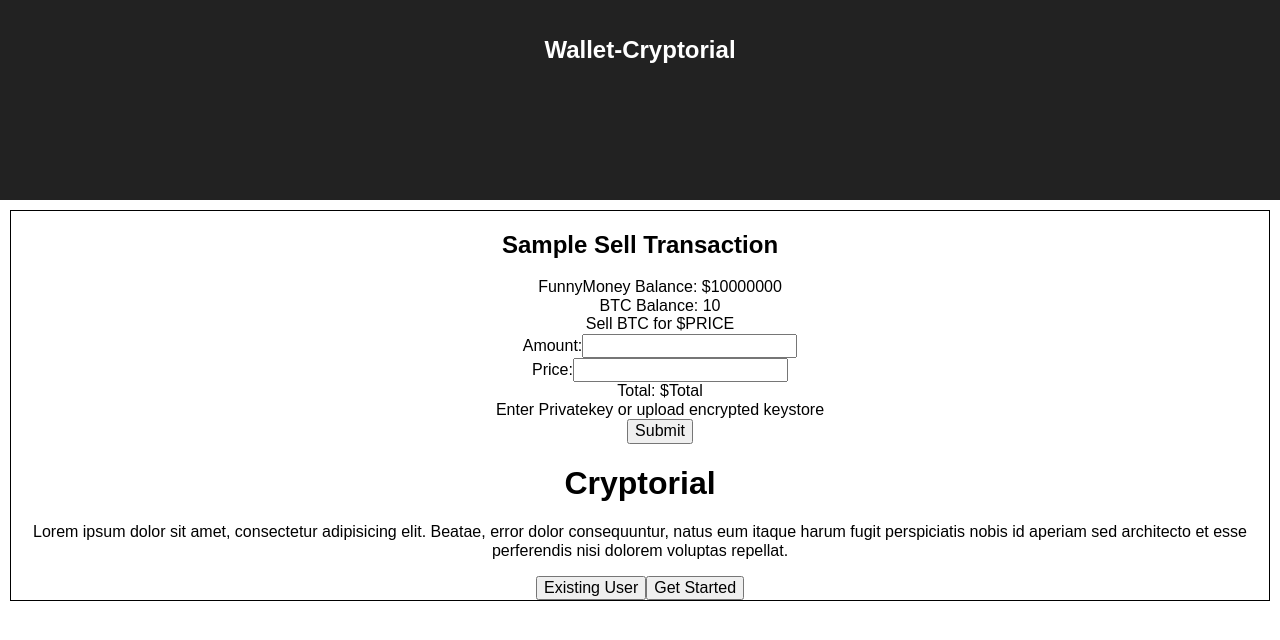
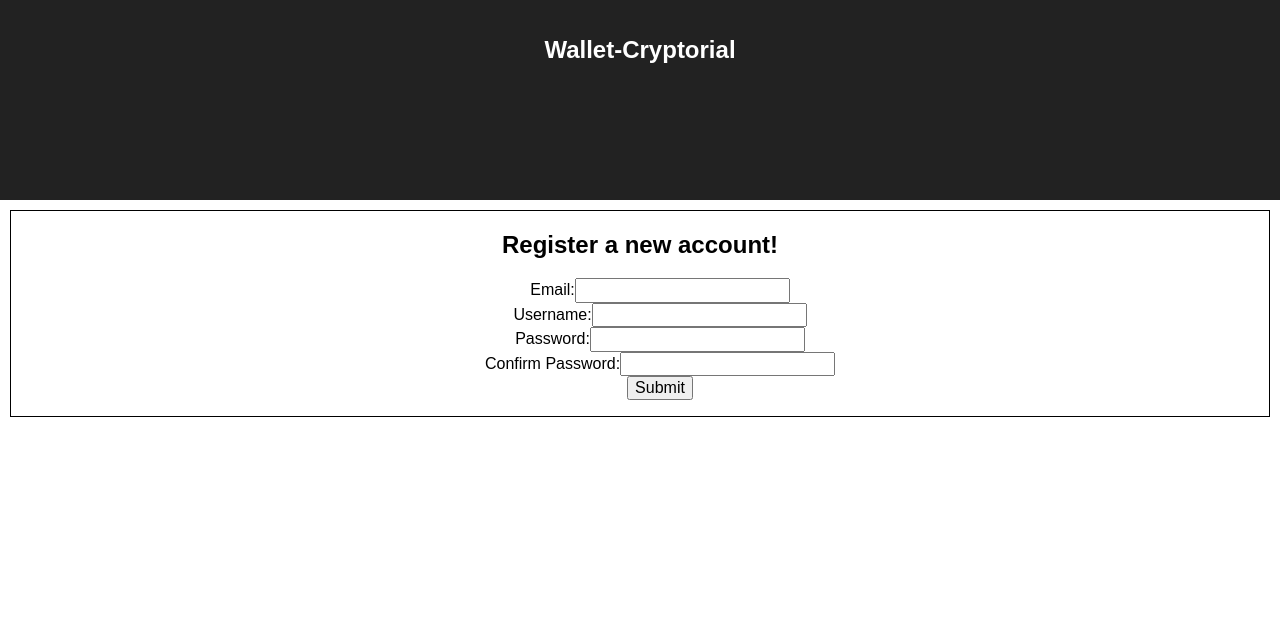
Before and after one commit to fzero/baaaes, a React (Create React App) app in the folder client/: page /register in a window 1280 px wide. Shown: the top 640 px of the page. Built offline with nearby package versions, Linux system fonts and the light colour scheme.

Commit message:
added routing

```diff
--- a/client/package.json
+++ b/client/package.json
@@ -5,6 +5,7 @@
   "dependencies": {
     "react": "^16.4.2",
     "react-dom": "^16.4.2",
+    "react-router-dom": "^4.3.1",
     "react-scripts": "1.1.5"
   },
   "scripts": {
--- a/client/src/components/Container.jsx
+++ b/client/src/components/Container.jsx
@@ -1,24 +1,19 @@
-import React, { Component } from 'react';
+import React from 'react';
 import Register from './Register.jsx';
 import SampleSell from './SampleSell.jsx';
 import Homepage from './homePage.jsx';
+import CreateMneumonic from './CreateMneumonic';
+import { Route, Switch } from 'react-router-dom';
 
-class Container extends Component {
-  constructor(props) {
-    super(props);
-    this.state = {};
-  }
-
-  render() {
-    return (
-      <div className="container">
-        <SampleSell />
-        <div>
-          <Homepage />
-        </div>
-      </div>
-    );
-  }
-}
+const Container = props => (
+  <div className="container">
+    <Switch>
+      <Route path="/" exact component={Homepage} />
+      <Route path="/samplesell" component={SampleSell} />
+      <Route path="/createmneumonic" component={CreateMneumonic} />
+      <Route path="/register" component={Register} />
+    </Switch>
+  </div>
+);
 
 export default Container;
--- a/client/src/components/Register.jsx
+++ b/client/src/components/Register.jsx
@@ -8,8 +8,7 @@ class Register extends Component {
 
   render() {
     return (
-      <div className="register">
-        <form>
+      <form className="register">
         <h2>Register a new account!</h2>
         <ul>
           <div>
@@ -31,7 +30,6 @@ class Register extends Component {
           <input type="submit" />
         </ul>
       </form>
-      </div>
     );
   }
 }
--- a/client/src/index.js
+++ b/client/src/index.js
@@ -15,9 +15,9 @@ import './styles/Container.css';
 
 // ReactDOM Render App
 ReactDOM.render(
-  <browserRouter>
+  <BrowserRouter>
     <App />
-  </browserRouter>,
+  </BrowserRouter>,
   document.getElementById('root')
 );
 registerServiceWorker();
```
Also changed, not shown: client/src/components/homePage.jsx (+11 -9 lines). Lines whose indentation alone changed are shown as unchanged.
